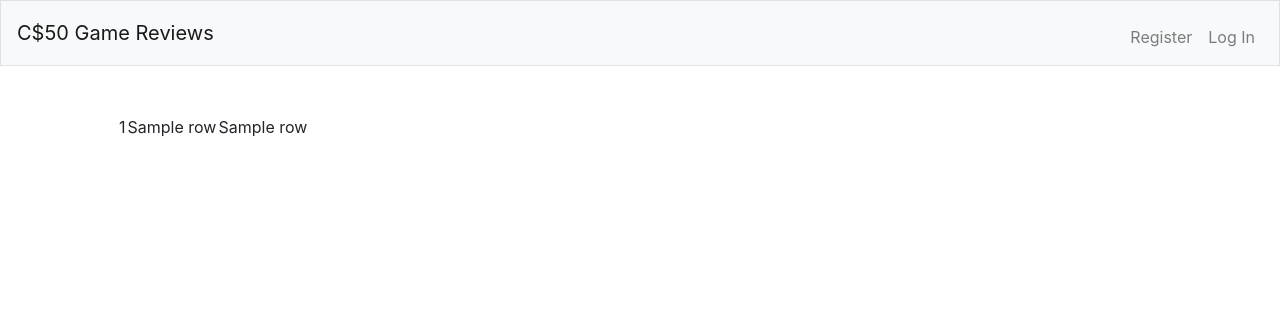
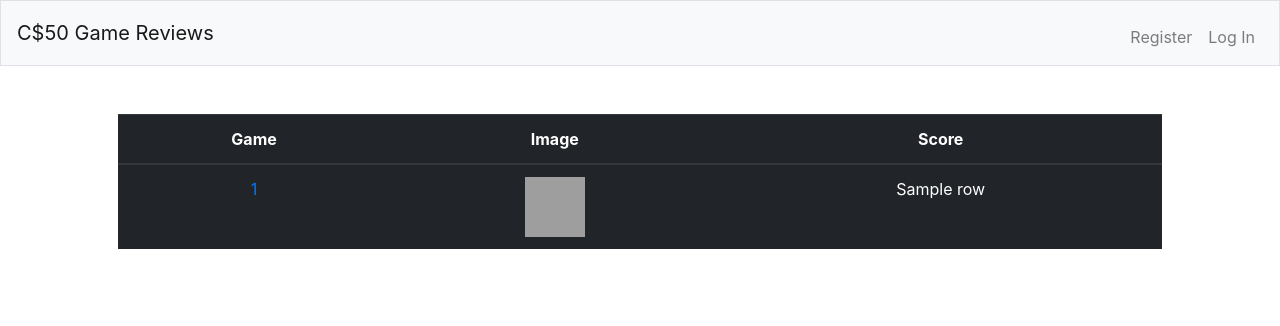
Before and after one commit to mnjl1/gamesReviewsAgregator, a Flask app: template templates/index.html in a window 1280 px wide. Shown: the top 326 px of the page. Run offline with Flask 2, Linux system fonts and the light colour scheme; the template is opened without the code that fills it: most values are stand-ins (such as "Sample title", 1, 10 or a date in 2020); some libraries are stand-ins or nearby versions; grey boxes are pictures that could not be loaded.

Commit message:
fixed homepage

```diff
--- a/application.py
+++ b/application.py
@@ -26,7 +26,7 @@ gsCrawler.crawl()
 @app.route('/')
 def index():
     con = db.cursor()
-    top_reviews = con.execute("SELECT title, img_source, score FROM reviews")
+    top_reviews = con.execute("SELECT title, url, img_source, score FROM reviews")
     rows = list()
     for row in top_reviews:
         rows.append(row)
--- /dev/null
+++ b/static/styles.css
@@ -0,0 +1,8 @@
+main
+{
+    /* scroll horizontally as needed */
+    overflow-x: auto;
+
+    /* center contents */
+    text-align: center;
+}
--- a/templates/index.html
+++ b/templates/index.html
@@ -5,13 +5,22 @@
 {% endblock %}
 
 {% block main %}
-        <table>
+        <table class="table table-hover table-dark">
+            <thead>
+              <tr>
+                <th scope="col">Game</th>
+                <th scope="col">Image</th>
+                <th scope="col">Score</th>
+              </tr>
+            </thead>
           {% for row in rows %}
-          <tr>
-            <td>{{row[0]}}</td>
-            <td>{{row[1]}}</td>
-            <td>{{row[2]}}</td>
-          </tr>
+          <tbody>
+            <tr>
+              <td><a  href={{row[1]}}>{{row[0]}}</a></td>
+              <td><img src={{row[2]}} width="60" height="60"></td>
+              <td>{{row[3]}}</td>
+            </tr>
+          </tbody>
           {% endfor %}
         </table>
 {% endblock %}
--- a/templates/layout.html
+++ b/templates/layout.html
@@ -10,9 +10,6 @@
 
         <!-- documentation at http://getbootstrap.com/docs/4.1/, alternative themes at https://bootswatch.com/ -->
         <link href="https://maxcdn.bootstrapcdn.com/bootstrap/4.1.3/css/bootstrap.min.css" rel="stylesheet">
-
-        <!-- https://favicon.io/emoji-favicons/money-mouth-face/ -->
-        <link href="/static/favicon.ico" rel="icon">
 
         <link href="/static/styles.css" rel="stylesheet">
 
```
Also changed, not shown: review.db.
